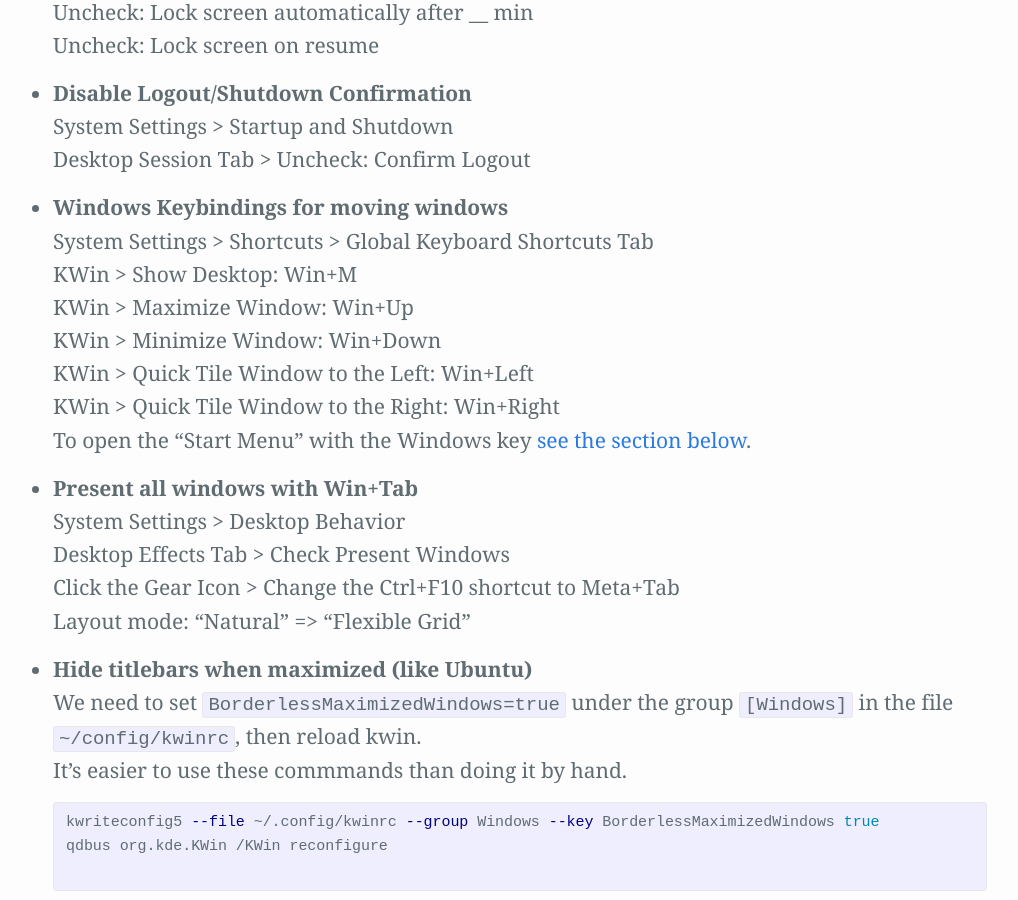
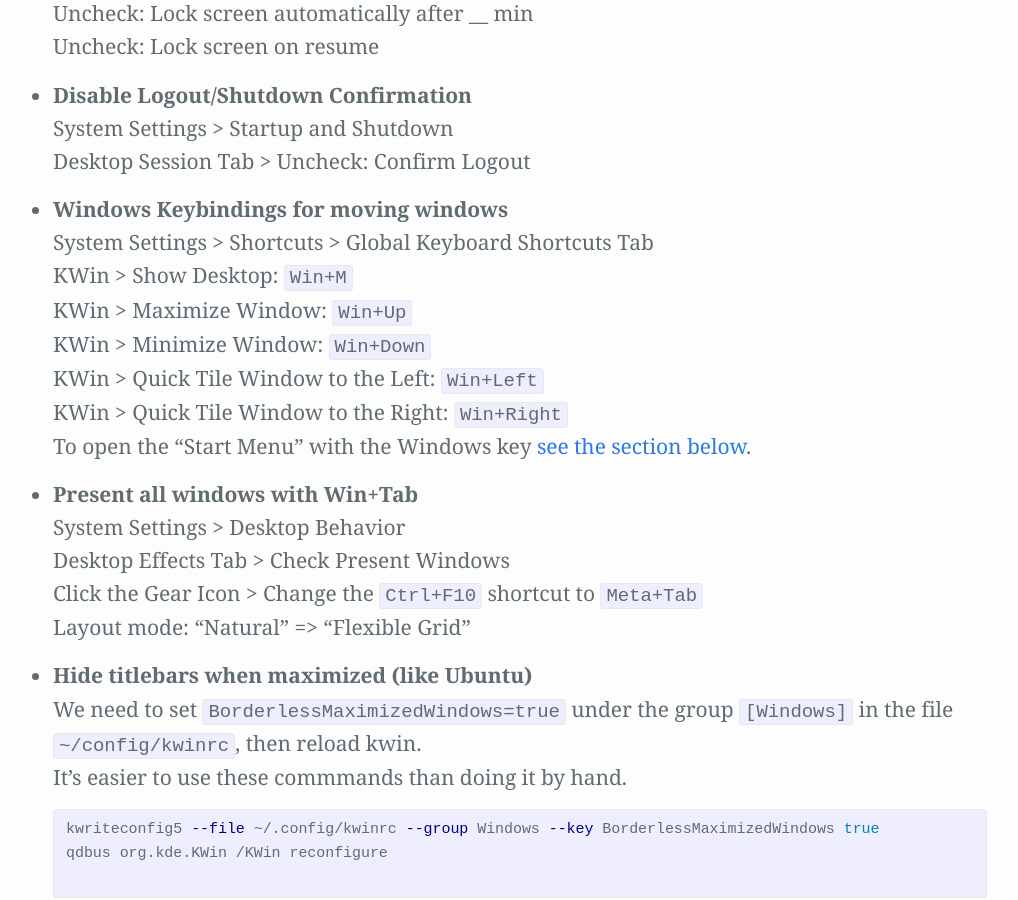
Before and after one commit to Zren/zren.github.io, a Jekyll site: the page built from kde.md, in a window 1280 px wide and 900 px high, scrolled down 5639 px. Shown: the whole window, without its empty margins (135-1153 px from the left). Built offline with Jekyll 4.4.1, drawn with Linux system fonts in a browser that asks for light colours; some of the changed text lies outside the part shown.

Commit message:
Wrap shortcuts in code tags.

```diff
--- a/kde.md
+++ b/kde.md
@@ -255,8 +255,8 @@
 {% capture label %}Bind Ctrl+Alt+Left/Right to Switch Desktop{% endcapture %}{% capture contents %}
   System Settings > Desktop Behaviour
   Virtual Desktops Tab > Switching > Shortcuts
-  Switch One Desktop Left: Ctrl+Alt+Left
-  Switch One Desktop Right: Ctrl+Alt+Right
+  Switch One Desktop Left: `Ctrl+Alt+Left`
+  Switch One Desktop Right: `Ctrl+Alt+Right`
   Switch To Desktop 1, 2, …: None
 {% endcapture%}{% include tip.html label=label contents=contents %}
 
@@ -305,18 +305,18 @@
 
 {% capture label %}Windows Keybindings for moving windows{% endcapture %}{% capture contents %}
   System Settings > Shortcuts > Global Keyboard Shortcuts Tab
-  KWin > Show Desktop: Win+M
-  KWin > Maximize Window: Win+Up
-  KWin > Minimize Window: Win+Down
-  KWin > Quick Tile Window to the Left: Win+Left
-  KWin > Quick Tile Window to the Right: Win+Right
+  KWin > Show Desktop: `Win+M`
+  KWin > Maximize Window: `Win+Up`
+  KWin > Minimize Window: `Win+Down`
+  KWin > Quick Tile Window to the Left: `Win+Left`
+  KWin > Quick Tile Window to the Right: `Win+Right`
   To open the “Start Menu” with the Windows key [see the section below](#windowsmeta-key).
 {% endcapture%}{% include tip.html label=label contents=contents %}
 
 {% capture label %}Present all windows with Win+Tab{% endcapture %}{% capture contents %}
   System Settings > Desktop Behavior
   Desktop Effects Tab > Check Present Windows
-  Click the Gear Icon > Change the Ctrl+F10 shortcut to Meta+Tab
+  Click the Gear Icon > Change the `Ctrl+F10` shortcut to `Meta+Tab`
   Layout mode: "Natural" => "Flexible Grid"
 {% endcapture%}{% include tip.html label=label contents=contents %}
 
```
